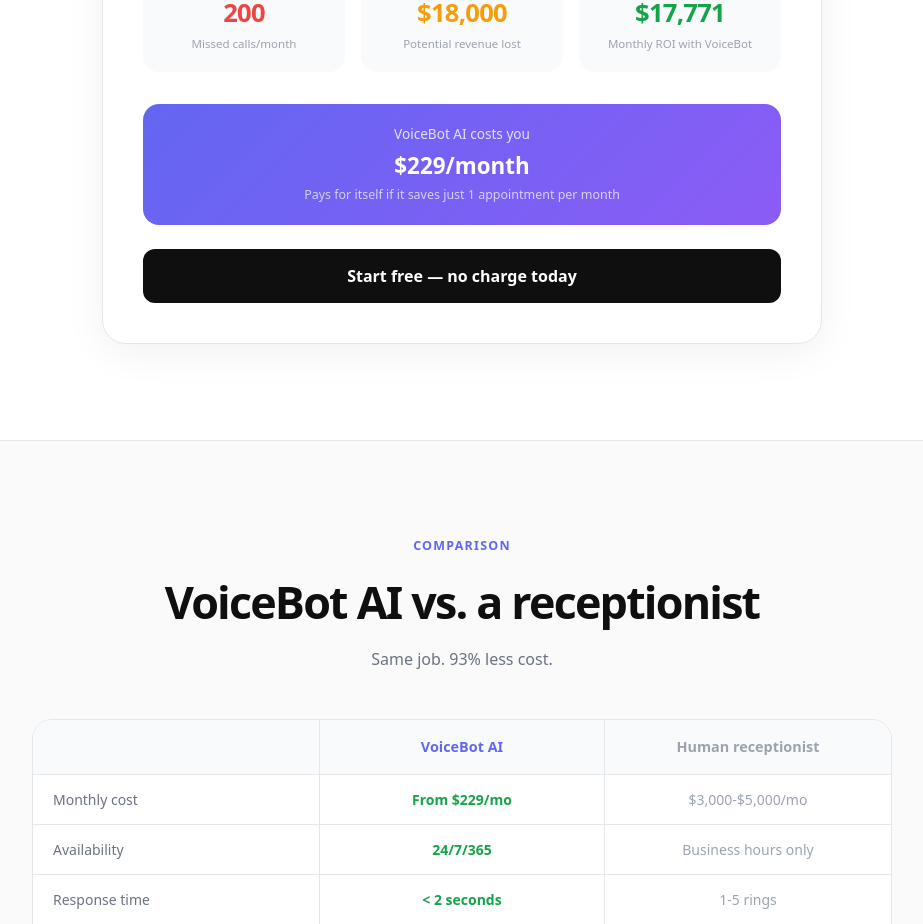
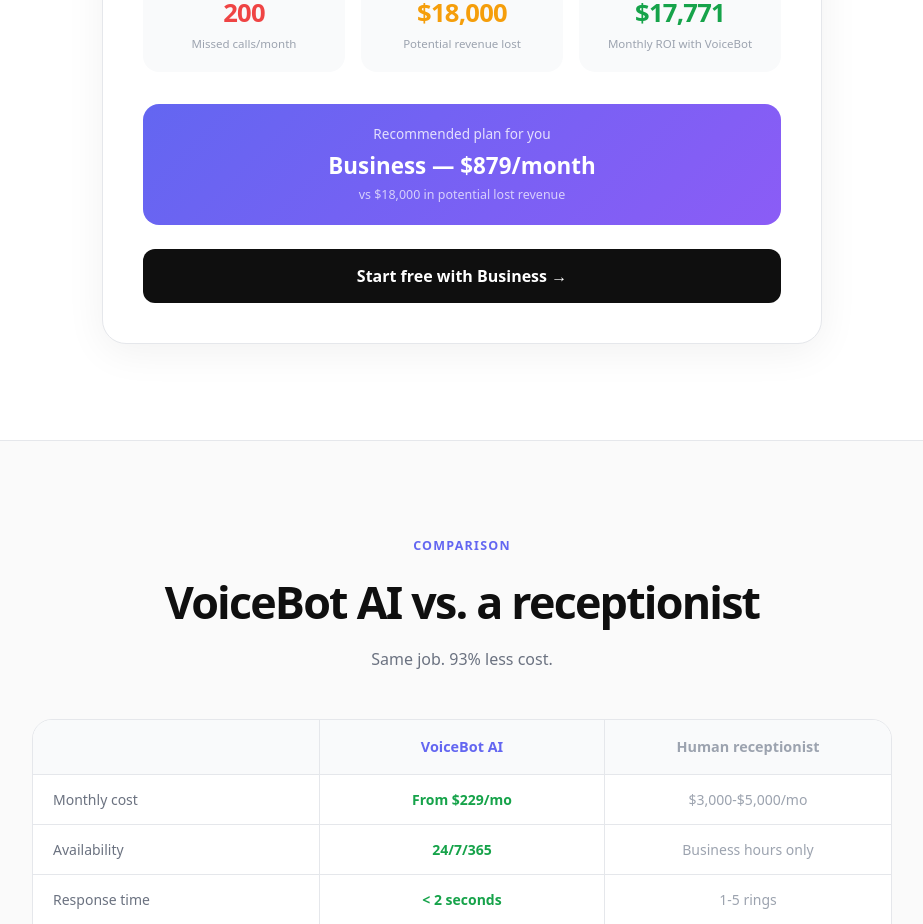
Before and after one commit to ilian94/dashboard-saas, a Next.js app: page / in a window 1280 px wide. Shown: the part 5220-6144 px from the top of the page, without its empty margins (178-1101 px from the left). Built offline with nearby package versions, Linux system fonts and the light colour scheme; no server answers.

Commit message:
dynamic plan recommendation in ROI calculator

```diff
--- a/app/page.js
+++ b/app/page.js
@@ -478,13 +478,17 @@ export default function Home() {
               ))}
             </div>
             <div style={{ background: 'linear-gradient(135deg, #6366f1 0%, #8b5cf6 100%)', borderRadius: '16px', padding: '20px', marginBottom: '24px' }}>
-              <p style={{ color: 'rgba(255,255,255,0.8)', fontSize: '0.85rem', marginBottom: '4px' }}>VoiceBot AI costs you</p>
-              <p style={{ color: '#fff', fontSize: '1.4rem', fontWeight: 700, margin: '0 0 4px' }}>$229/month</p>
-              <p style={{ color: 'rgba(255,255,255,0.7)', fontSize: '0.78rem', margin: 0 }}>Pays for itself if it saves just 1 appointment per month</p>
-            </div>
-            <Link href="/register" style={{ display: 'block', background: '#0f0f0f', color: '#fff', textDecoration: 'none', fontWeight: 700, fontSize: '1rem', padding: '15px', borderRadius: '12px', textAlign: 'center' }}>
-              Start free — no charge today
-            </Link>
+  <p style={{ color: 'rgba(255,255,255,0.8)', fontSize: '0.85rem', marginBottom: '4px' }}>Recommended plan for you</p>
+  <p style={{ color: '#fff', fontSize: '1.4rem', fontWeight: 700, margin: '0 0 4px' }}>
+    {potentialRevenue < 5000 ? 'Starter — $229/month' : potentialRevenue < 15000 ? 'Scale — $459/month' : 'Business — $879/month'}
+  </p>
+  <p style={{ color: 'rgba(255,255,255,0.7)', fontSize: '0.78rem', margin: 0 }}>
+    vs ${potentialRevenue.toLocaleString()} in potential lost revenue
+  </p>
+</div>
+<Link href="/register" style={{ display: 'block', background: '#0f0f0f', color: '#fff', textDecoration: 'none', fontWeight: 700, fontSize: '1rem', padding: '15px', borderRadius: '12px', textAlign: 'center' }}>
+  Start free with {potentialRevenue < 5000 ? 'Starter' : potentialRevenue < 15000 ? 'Scale' : 'Business'} →
+</Link>
           </div>
         </div>
       </section>
```
